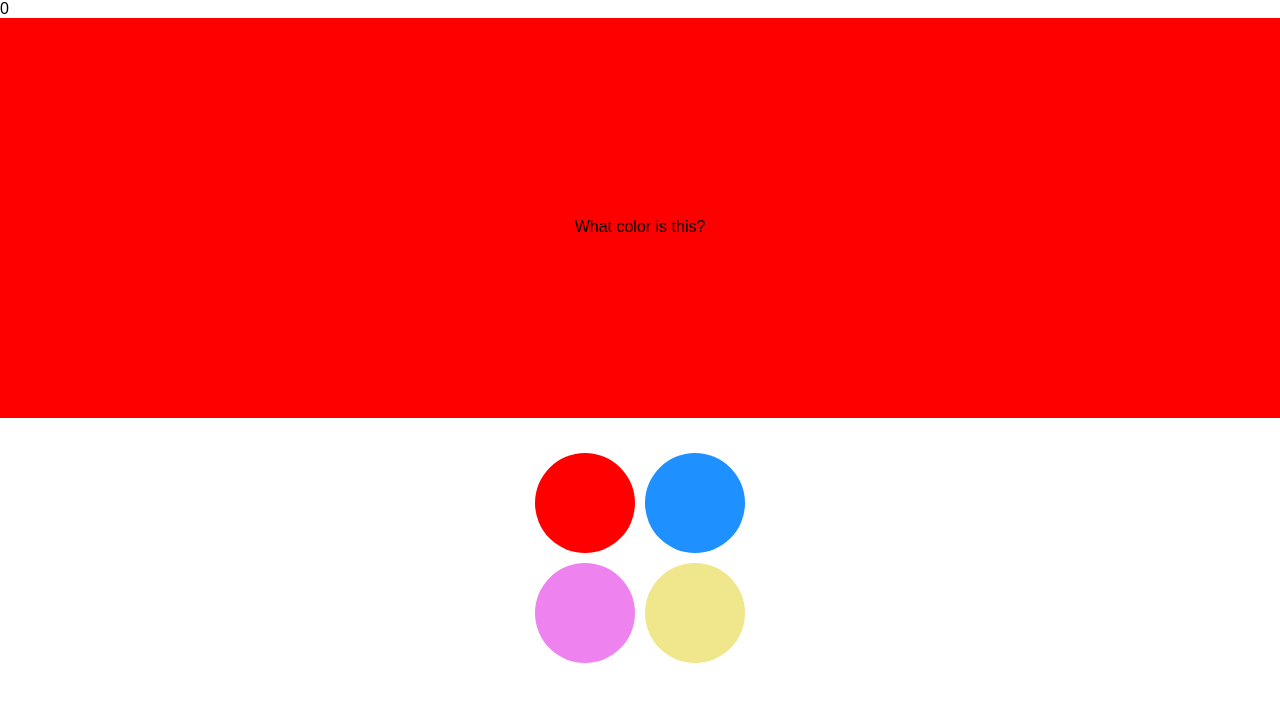
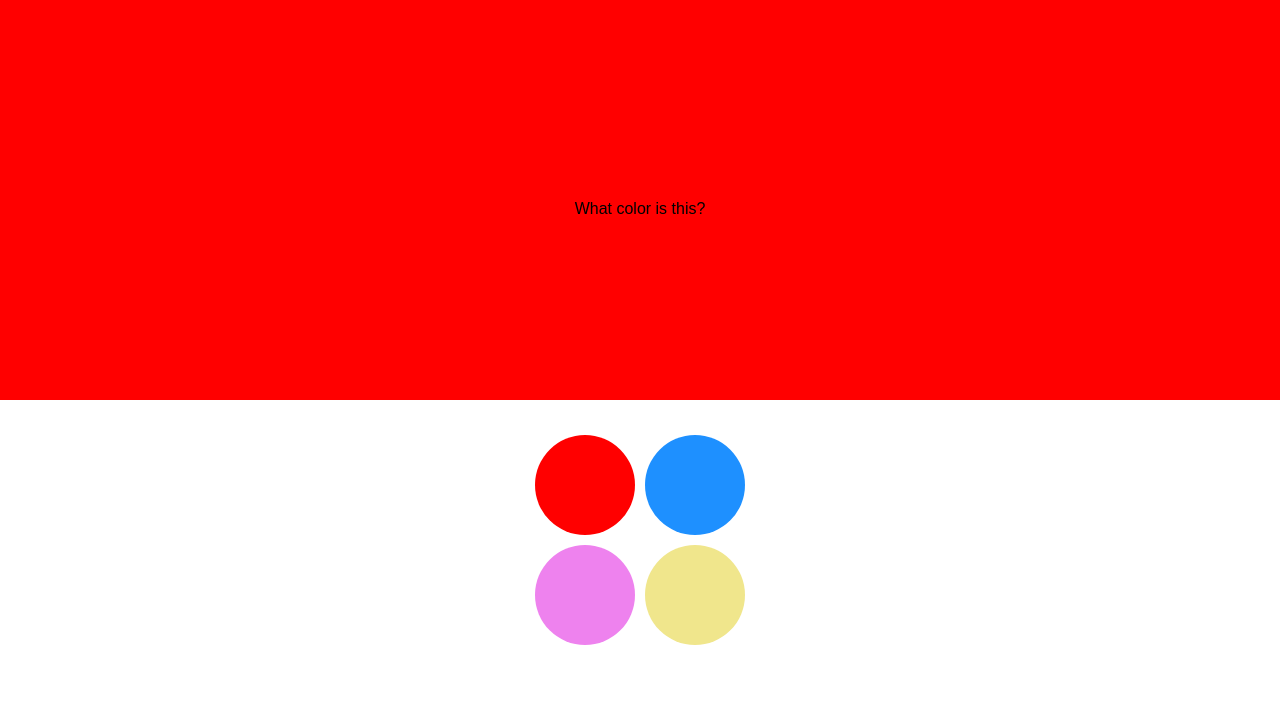
Before and after one commit to Japaka90/color_app_redux, a React (Create React App) app: page / in a window 1280 px wide. Shown: the top 702 px of the page. Built offline with nearby package versions, Linux system fonts and the light colour scheme.

Commit message:
fixed reducers

```diff
--- a/src/App.js
+++ b/src/App.js
@@ -2,21 +2,23 @@ import React, { Component } from 'react';
 import { connect } from 'react-redux';
 import './App.css';
 import ColorBlock from './components/colorBlock';
-import ColorBlockWrapper2 from './components/colorBlockWrapper';
+import ColorBlockWrapper from './components/colorBlockWrapper';
+import MainColor from './components/mainColor';
+import { mainColor } from './actions';
 
 class App extends Component {
   render() {
-    // console.log(store.getState(), 123)
     console.log(this.props.store, 4);
-    const mainColor = '#ff0000';
+
+    let { store } = this.props;
+
+    // this.props.store.dispatch(mainColor('#ff0000'));
+
     const colorArray = ['#ff0000', '#1E90FF', '#EE82EE', '#F0E68C'];
     return (
       <div className="App">
-        0
-        <div className="mainColor" style={{ backgroundColor: mainColor }}>
-          <span className="mainColorText">What color is this?</span>
-        </div>
-        <ColorBlockWrapper2 colorArray={colorArray} />
+        <MainColor color={store.colorsState.mainColor} />
+        <ColorBlockWrapper colorArray={colorArray} />
       </div>
     );
   }
--- a/src/actions.js
+++ b/src/actions.js
@@ -1,9 +1,14 @@
-export const ColorChosen = color => ({
+export const mainColor = color => ({
+  type: 'MAIN_COLOR',
+  color
+});
+
+export const colorChosen = color => ({
   type: 'COLOR_CHOSEN',
   color
 });
 
-export const NextRound = currentRoundId => ({
+export const nextRound = currentRoundId => ({
   type: 'NEXT_ROUND',
   id: currentRoundId + 1
 });
--- a/src/components/colorBlock.js
+++ b/src/components/colorBlock.js
@@ -1,12 +1,12 @@
 import React from 'react';
 import PropTypes from 'prop-types';
 import { connect } from 'react-redux';
-import { ColorChosen } from '../actions';
+import { colorChosen } from '../actions';
 
 const ColorBlock = ({ color, width, height, dispatch }) => {
   const onClick = e => {
     console.log(e.target.style.backgroundColor);
-    dispatch(ColorChosen(e.target.style.backgroundColor));
+    dispatch(colorChosen(e.target.style.backgroundColor));
   };
 
   return (
--- /dev/null
+++ b/src/components/mainColor.js
@@ -0,0 +1,16 @@
+import React from 'react';
+import PropTypes from 'prop-types';
+
+const MainColor = ({ color }) => {
+  return (
+    <div className="mainColor" style={{ backgroundColor: color }}>
+      <span className="mainColorText">What color is this?</span>
+    </div>
+  );
+};
+
+MainColor.propTypes = {
+  color: PropTypes.string.isRequired
+};
+
+export default MainColor;
--- a/src/index.js
+++ b/src/index.js
@@ -6,6 +6,7 @@ import './index.css';
 import App from './App';
 import colorAppReducer from './reducers';
 import { initialState } from './initialState';
+import { mainColor } from './actions';
 
 let store = createStore(
   colorAppReducer,
@@ -13,10 +14,9 @@ let store = createStore(
   window.__REDUX_DEVTOOLS_EXTENSION__ && window.__REDUX_DEVTOOLS_EXTENSION__()
 );
 
-// document.addEventListener('click', () => {
-//     store.dispatch({ type : 'NEXT_ROUND' });
-
-// });
+(function renderMainColor() {
+  store.dispatch(mainColor('#ff0000'));
+})();
 
 ReactDOM.render(
   <Provider store={store}>
--- a/src/initialState.js
+++ b/src/initialState.js
@@ -1,8 +1,7 @@
 export let initialState = {
   round: 0,
-  right_color: 'rgb(255, 0, 0)',
-  colors_array: [],
-  chosen_color: null,
+  rightColor: 'rgb(255, 0, 0)',
+  colorsArray: [],
   score: 0,
   best_score: 0
 };
--- a/src/reducers.js
+++ b/src/reducers.js
@@ -1,7 +1,7 @@
 import { combineReducers } from 'redux';
 import { initialState } from './initialState';
 
-function newRoundReducer(state = 0, action) {
+function CountState(state = {}, action) {
   switch (action.type) {
     case 'NEXT_ROUND':
       return { ...state, round: (state.round += 1) };
@@ -10,20 +10,20 @@ function newRoundReducer(state = 0, action) {
   }
 }
 
-function userChoice(state = {}, action) {
+function colorsState(state = {}, action) {
   switch (action.type) {
+    case 'MAIN_COLOR':
+      return { ...state, mainColor: action.color };
     case 'COLOR_CHOSEN':
-      console.log('COLOR_CHOSEN');
-      console.log(action.color);
-      return { ...state, chosen_color: action.color };
+      return { ...state, chosenColor: action.color };
     default:
       return state;
   }
 }
 
 const colorAppReducer = combineReducers({
-  newRoundReducer,
-  userChoice
+  CountState,
+  colorsState
 });
 
 export default colorAppReducer;
```
Also changed, not shown: src/components/MainGameBlock.js (deleted).
